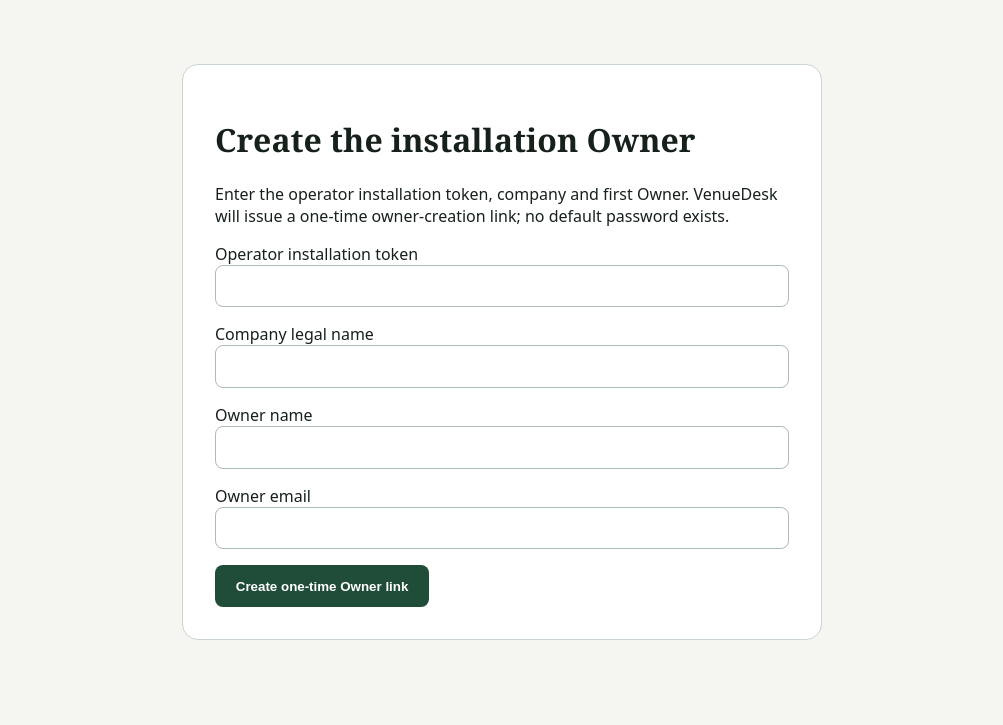
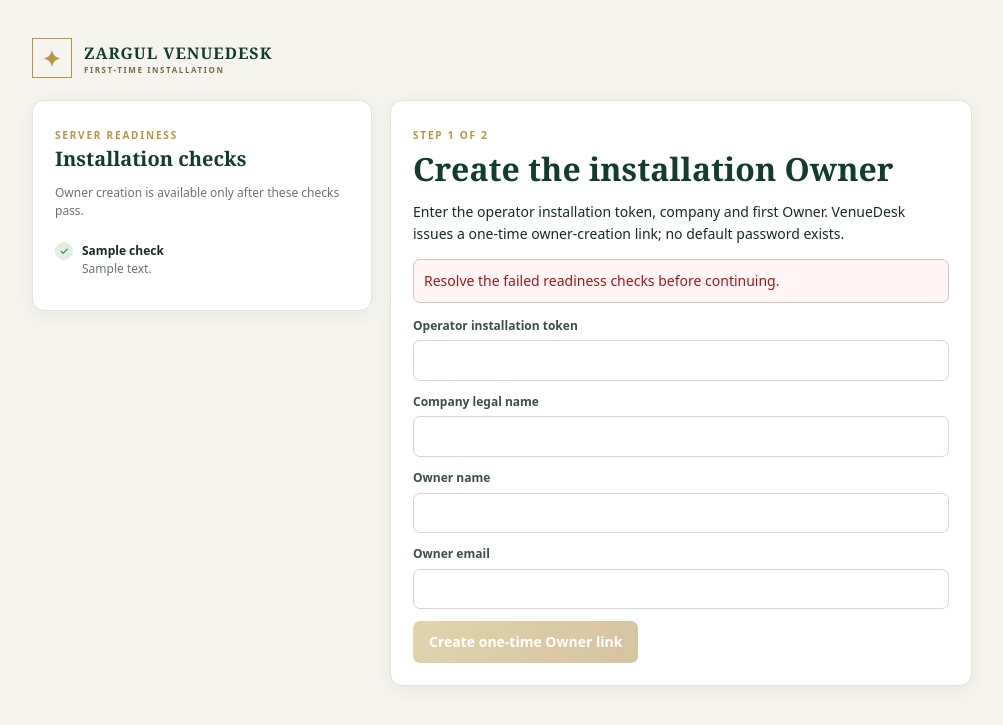
Before and after one commit to yasirskhan/Zargul-Silver-Marquee, a Laravel app: template backend/resources/views/site/install/start.blade.php in a window 1280 px wide. Shown: the top 725 px of the page, without its empty margins (138-1141 px from the left). Run offline with Laravel 12, Linux system fonts and the light colour scheme; the template is opened without the code that fills it: most values are stand-ins (such as "Sample title", 1, 10 or a date in 2020); some libraries are stand-ins or nearby versions.

Commit message:
feat(installer): add server readiness checks and approved start screen

```diff
--- a/backend/resources/views/site/install/start.blade.php
+++ b/backend/resources/views/site/install/start.blade.php
@@ -1,14 +1,47 @@
 <!doctype html>
 <html lang="en"><head><meta charset="utf-8"><meta name="viewport" content="width=device-width, initial-scale=1">
-<title>Install VenueDesk</title>
-<style>body{font-family:system-ui,sans-serif;background:#f5f5f2;color:#17211b;margin:0}main{max-width:40rem;margin:4rem auto;padding:0 1.25rem}.card{background:#fff;border:1px solid #cad5ce;border-radius:16px;padding:2rem}h1{font-family:Georgia,serif}label{display:block;margin:1rem 0}input{width:100%;box-sizing:border-box;padding:.8rem;border:1px solid #aebbb3;border-radius:8px}button{padding:.85rem 1.3rem;border:0;border-radius:8px;background:#1f4d38;color:#fff;font-weight:700}.error{color:#a01818;margin:.75rem 0}</style></head><body><main><div class="card"><h1>Create the installation Owner</h1>
-@if($installed)<p>This installation already has an Owner. Use the admin sign-in.</p>@else
-<p>Enter the operator installation token, company and first Owner. VenueDesk will issue a one-time owner-creation link; no default password exists.</p>
-@if($errors->any())<p class="error">{{ $errors->first() }}</p>@endif
-<form method="POST" action="/install">@csrf
-<label>Operator installation token<input type="password" name="operator_token" required maxlength="256" autocomplete="off"></label>
-<label>Company legal name<input name="company_name" required maxlength="120" value="{{ old('company_name') }}"></label>
-<label>Owner name<input name="owner_name" required maxlength="120" value="{{ old('owner_name') }}"></label>
-<label>Owner email<input type="email" name="email" required maxlength="254" value="{{ old('email') }}"></label>
-<button type="submit">Create one-time Owner link</button></form>@endif
-</div></main></body></html>
+<title>Install Zargul VenueDesk</title>
+<style>
+:root{--forest:#123d2d;--gold:#b99542;--cream:#f6f4ee;--line:#e3e4db}
+*{box-sizing:border-box}body{margin:0;background:var(--cream);color:#172b24;font:14px/1.55 system-ui,-apple-system,'Segoe UI',sans-serif}
+.shell{max-width:980px;margin:auto;padding:38px 20px}.brand{display:flex;align-items:center;gap:12px;font:700 16px Georgia,serif;letter-spacing:.06em;color:var(--forest);margin-bottom:22px}
+.brandmark{display:grid;place-items:center;height:40px;width:40px;border:1px solid var(--gold);color:var(--gold);font-size:22px}.brand small{display:block;font:600 8px system-ui;letter-spacing:.2em;color:#7a6947}
+.layout{display:grid;grid-template-columns:340px 1fr;gap:18px;align-items:start}.card{background:#fff;border:1px solid var(--line);border-radius:12px;padding:22px;box-shadow:0 4px 18px #173b290f}
+.eyebrow{font-size:10px;text-transform:uppercase;letter-spacing:.18em;font-weight:750;color:var(--gold)}h1{font:600 2rem/1.15 Georgia,serif;color:var(--forest);margin:6px 0 8px}h2{font:600 1.25rem Georgia,serif;color:var(--forest);margin:0 0 10px}
+.check{display:flex;gap:9px;padding:9px 0;border-bottom:1px solid var(--line);font-size:12px}.check:last-child{border:0}.dot{flex:0 0 18px;height:18px;border-radius:50%;display:grid;place-items:center;font-size:11px;background:#f6dadd;color:#963342}.dot.ok{background:#dff0e3;color:#1d6b38}.check strong{display:block}.check span{color:#68776e}
+label{display:grid;gap:5px;margin:12px 0;font-size:12px;font-weight:700;color:#385048}input{width:100%;padding:10px;border:1px solid #cfd8cd;border-radius:7px;font:inherit;min-height:40px}
+button{padding:10px 16px;border:0;border-radius:7px;background:var(--forest);color:#fff;font:inherit;font-weight:700;cursor:pointer}.btn-gold{background:linear-gradient(120deg,#c0a14b,#a57d2c)}button:disabled{opacity:.45;cursor:not-allowed}
+.error{color:#a01818;background:#fff5f5;border:1px solid #e1bcc1;padding:10px;border-radius:7px}
+@media(max-width:800px){.layout{grid-template-columns:1fr}.shell{padding:24px 14px}}
+</style></head><body><div class="shell">
+<div class="brand"><span class="brandmark">✦</span><span>ZARGUL VENUEDESK<small>FIRST-TIME INSTALLATION</small></span></div>
+<div class="layout">
+    <aside class="card">
+        <span class="eyebrow">Server readiness</span>
+        <h2>Installation checks</h2>
+        <p style="font-size:12px;color:#68776e">Owner creation is available only after these checks pass.</p>
+        @foreach ($checks as $check)
+            <div class="check">
+                <span class="dot {{ $check['ok'] ? 'ok' : '' }}">{{ $check['ok'] ? '✓' : '!' }}</span>
+                <div><strong>{{ $check['label'] }}</strong><span>{{ $check['detail'] }}</span></div>
+            </div>
+        @endforeach
+    </aside>
+    <main class="card">
+        <span class="eyebrow">Step 1 of 2</span>
+        <h1>Create the installation Owner</h1>
+        <p>Enter the operator installation token, company and first Owner. VenueDesk issues a one-time owner-creation link; no default password exists.</p>
+        @if ($errors->any())<p class="error" role="alert">{{ $errors->first() }}</p>@endif
+        @if (! $ready)
+            <p class="error" role="status">Resolve the failed readiness checks before continuing.</p>
+        @endif
+        <form method="POST" action="/install">@csrf
+            <label>Operator installation token<input type="password" name="operator_token" required maxlength="256" autocomplete="off"></label>
+            <label>Company legal name<input name="company_name" required maxlength="120" value="{{ old('company_name') }}"></label>
+            <label>Owner name<input name="owner_name" required maxlength="120" value="{{ old('owner_name') }}"></label>
+            <label>Owner email<input type="email" name="email" required maxlength="254" value="{{ old('email') }}"></label>
+            <button type="submit" class="btn-gold" @disabled(! $ready)>Create one-time Owner link</button>
+        </form>
+    </main>
+</div>
+</div></body></html>
```
Also changed, not shown: backend/app/Http/Controllers/InstallationStartController.php (+33 -1 lines), backend/tests/Feature/InstallerReadinessTest.php (added, +39 -0 lines), docs/GUI_COMPLETION_CHECKLIST.md (+1 -1 lines).
